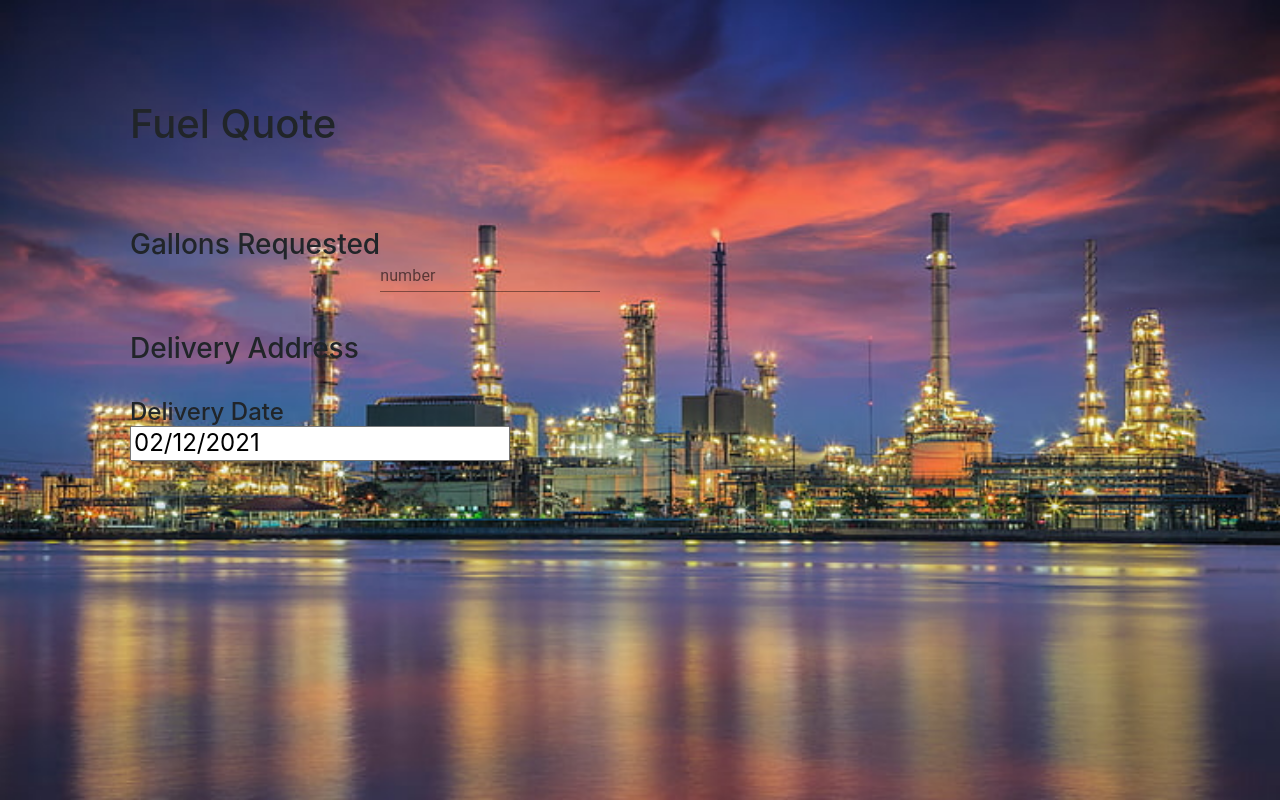
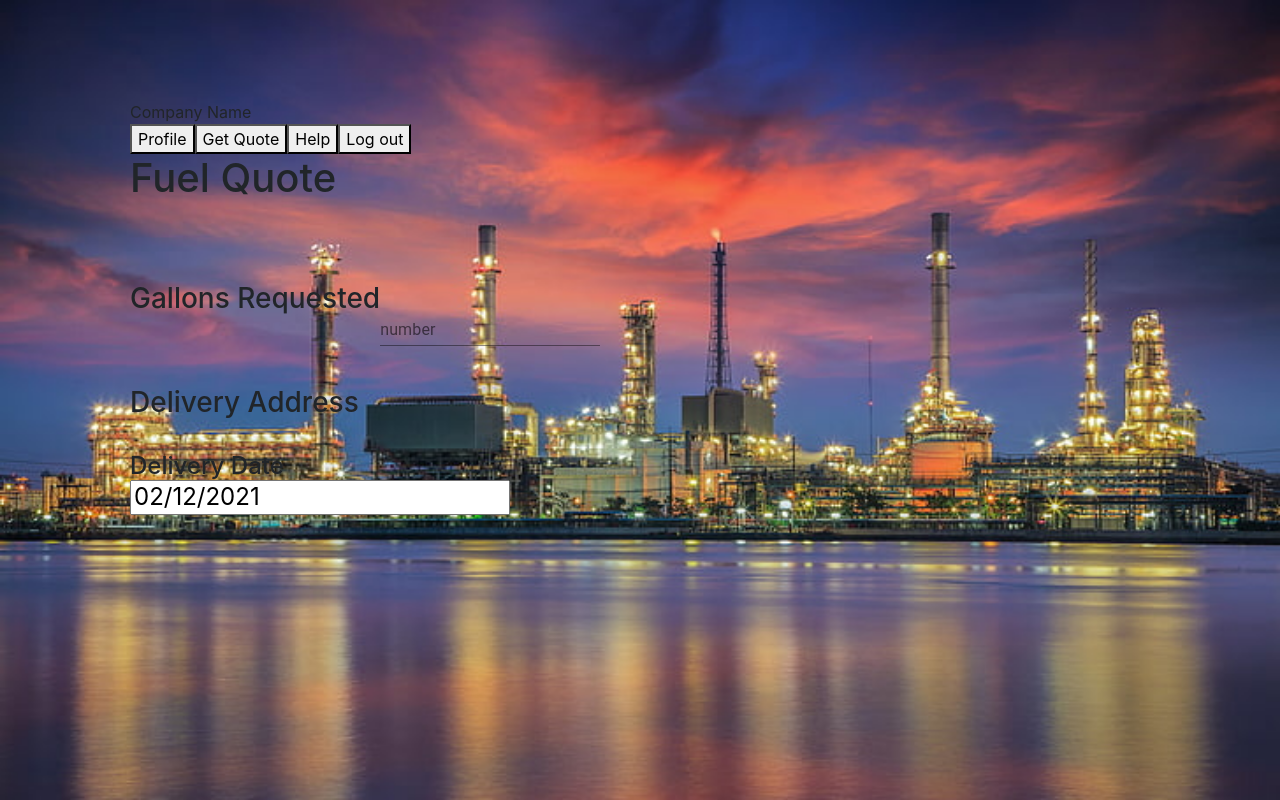
Before and after one commit to NightFox001/4353-Assignment, a Next.js app in the folder 4353-fuel-app/: page /FuelQuote in a window 1280 px wide. Built offline with nearby package versions, Linux system fonts and the light colour scheme.

Commit message:
added header to fuel quote page

```diff
--- a/4353-fuel-app/components/Header.js
+++ b/4353-fuel-app/components/Header.js
@@ -13,6 +13,7 @@ const handleLogOut = () => {
 
   return (
     <>
+
         <div class='text-7xl'>Company Name</div>
         <div class='m-8 flex  text-1xl bg-gray-500 '>
             <button class="flex-1 bg-gray-300 hover:bg-gray-500">Profile</button>
--- a/4353-fuel-app/pages/FuelQuote.js
+++ b/4353-fuel-app/pages/FuelQuote.js
@@ -3,6 +3,7 @@ import DatePicker from 'react-datepicker';
 import "react-datepicker/dist/react-datepicker.css";
 import 'bootstrap/dist/css/bootstrap.min.css';
 import TextField from '@material-ui/core/TextField';
+import { Header } from '../components/Header';
 
 
 class FuelQuote extends Component {
@@ -29,6 +30,8 @@ class FuelQuote extends Component {
 
   render() {
     return (
+      <>
+        <Header />
           <form onSubmit={ this.onFormSubmit }>
             <div className="fillIns">
                 <h1>
@@ -62,6 +65,7 @@ class FuelQuote extends Component {
               </h4>
             </div>
           </form>
+      </>
     );
   }
 
--- a/4353-fuel-app/pages/profile.js
+++ b/4353-fuel-app/pages/profile.js
@@ -4,7 +4,6 @@ import Paper from '@material-ui/core/Paper';
 import Button from '@material-ui/core/Button';
 import TextField from '@material-ui/core/TextField';
 import { makeStyles } from '@material-ui/core/styles';
-
 import { Header } from '../components/Header'
 
 const useStyles = makeStyles((theme) => ({
```
Lines whose indentation alone changed are shown as unchanged.
